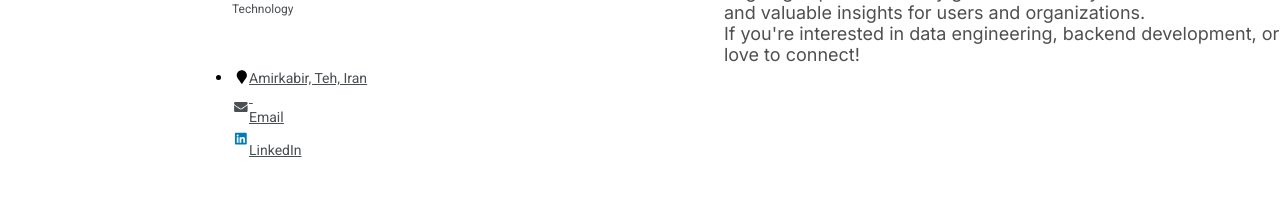
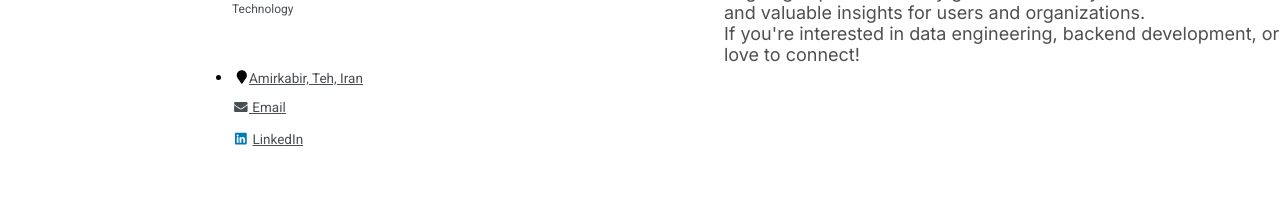
Before and after one commit to Sir-Amirhossein/Sir-Amirhossein.github.io, a website built with webpack: page index.html in a window 1280 px wide. Shown: the part 683-891 px from the top of the page. Built offline with nearby package versions, Linux system fonts and the light colour scheme.

Commit message:
index #comment I edit my home page with its property.

```diff
--- a/css/style.css
+++ b/css/style.css
@@ -242,12 +242,12 @@ body ::-webkit-scrollbar {
 #Item {
   --f2w-order: 0;
   border-radius: 0;
-  width: calc(100% - 0px);
-  height: 20px;
+  width: calc(100% - .2px);
+  height: 20.3px;
   position: absolute;
   top: 0;
   left: 0;
-  right: 0
+  right: .3px
 }
 
 #Symbol {
@@ -255,8 +255,8 @@ body ::-webkit-scrollbar {
   width: 11px;
   height: 14px;
   position: absolute;
-  top: 2px;
-  left: 4px
+  top: 1.8px;
+  left: 3.6px
 }
 
 #_2_86 {
@@ -285,7 +285,7 @@ body ::-webkit-scrollbar {
   -webkit-background-clip: text;
   background-clip: text;
   font-family: Roboto, serif;
-  font-size: 14px;
+  font-size: 13.5px;
   font-weight: 400;
   line-height: 20px;
   text-decoration: underline
@@ -294,12 +294,12 @@ body ::-webkit-scrollbar {
 #Item_Link {
   --f2w-order: 1;
   border-radius: 0;
-  width: calc(100% - 0px);
-  height: 24px;
+  width: calc(100% - .2px);
+  height: 24.3px;
   position: absolute;
   top: 27px;
   left: 0;
-  right: 0
+  right: .3px
 }
 
 #Symbol_0 {
@@ -307,8 +307,8 @@ body ::-webkit-scrollbar {
   width: 14px;
   height: 11px;
   position: absolute;
-  top: 6px;
-  left: 2px
+  top: 5.6px;
+  left: 1.6px
 }
 
 #_2_89 {
@@ -319,10 +319,10 @@ body ::-webkit-scrollbar {
   background-clip: text;
   justify-content: flex-start;
   align-items: center;
-  width: 38px;
+  width: 37.7px;
   height: 15px;
   font-family: Roboto, serif;
-  font-size: 14px;
+  font-size: 13.5px;
   font-weight: 400;
   line-height: 20px;
   text-decoration: underline;
@@ -337,7 +337,7 @@ body ::-webkit-scrollbar {
   -webkit-background-clip: text;
   background-clip: text;
   font-family: Roboto, serif;
-  font-size: 14px;
+  font-size: 13.5px;
   font-weight: 400;
   line-height: 20px;
   text-decoration: underline
@@ -346,12 +346,12 @@ body ::-webkit-scrollbar {
 #Item_Link_0 {
   --f2w-order: 2;
   border-radius: 0;
-  width: calc(100% - 0px);
-  height: 24px;
+  width: calc(100% - .2px);
+  height: 24.3px;
   position: absolute;
-  top: 60px;
+  top: 59.7px;
   left: 0;
-  right: 0
+  right: .3px
 }
 
 #Symbol_1 {
@@ -359,8 +359,8 @@ body ::-webkit-scrollbar {
   width: 13px;
   height: 13px;
   position: absolute;
-  top: 4px;
-  left: 2px
+  top: 4.4px;
+  left: 2.4px
 }
 
 #_2_95 {
@@ -398,7 +398,7 @@ body ::-webkit-scrollbar {
   -webkit-background-clip: text;
   background-clip: text;
   font-family: Roboto, serif;
-  font-size: 14px;
+  font-size: 13.5px;
   font-weight: 400;
   line-height: 20px;
   text-decoration: underline
@@ -512,7 +512,7 @@ body ::-webkit-scrollbar {
 #List_0 {
   --f2w-order: 0;
   border-radius: 0;
-  width: 344px;
+  width: 344.1px;
   height: 45px;
   position: absolute;
   top: 0;
@@ -527,7 +527,7 @@ body ::-webkit-scrollbar {
   position: absolute;
   top: 0;
   left: 0;
-  right: 230px
+  right: 230.1px
 }
 
 #_2_119 {
```
